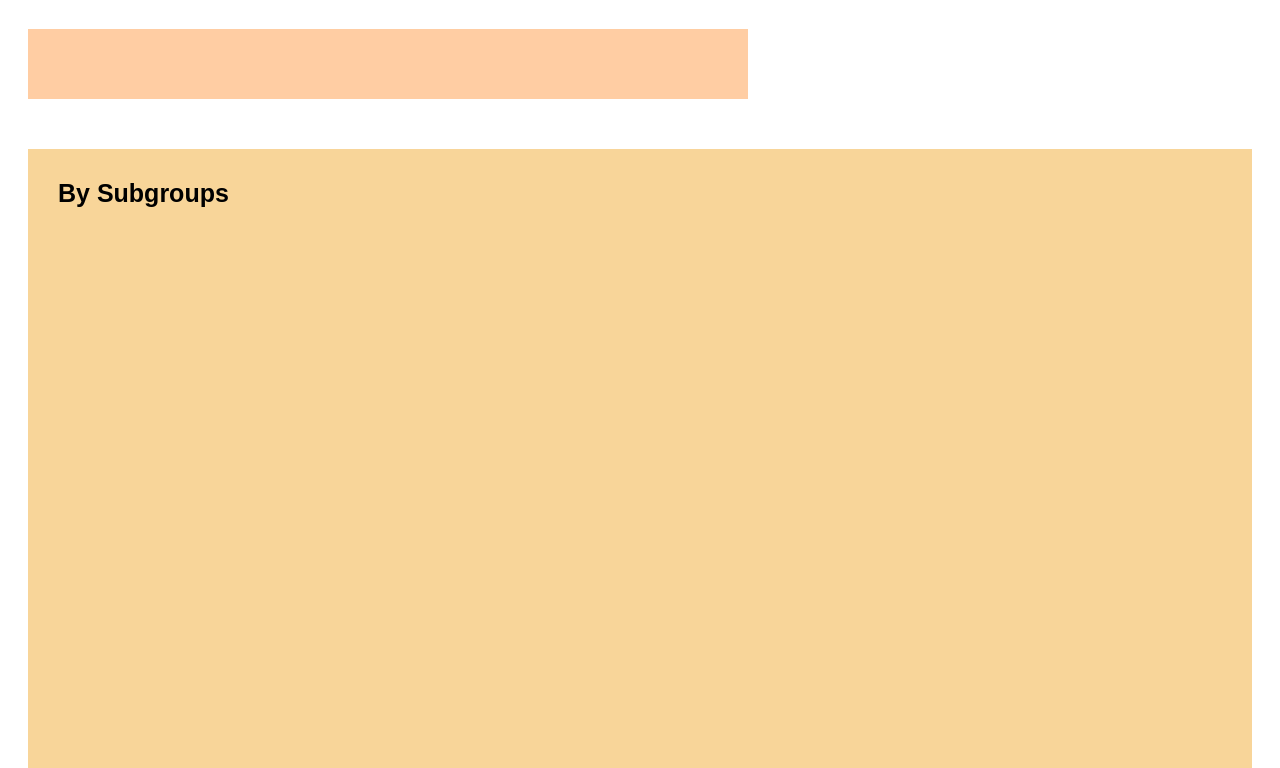
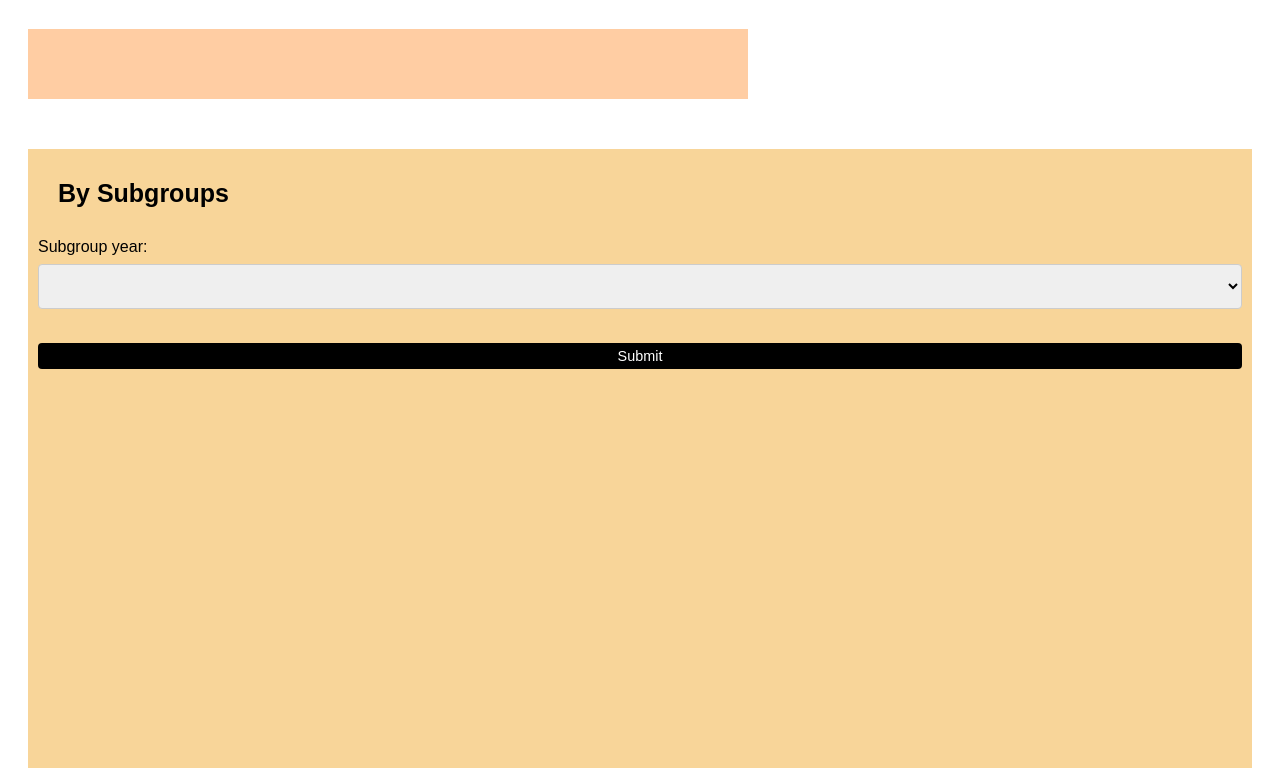
Before and after one commit to jamesturk/DataForGood-chicago, a Django app: page /main/dataandvisualize/ in a window 1280 px wide. Shown: the part 1068-1836 px from the top of the page. Run offline with Django 5.2, Linux system fonts and the light colour scheme; lists and menus that the app fills with data are empty.

Commit message:
updated form for subgroup year selection, html of visualization

```diff
--- a/dataforgood/main/forms.py
+++ b/dataforgood/main/forms.py
@@ -39,7 +39,17 @@ class SearchForm(forms.Form):
         widget=forms.CheckboxSelectMultiple,
         choices=get_choices(EconomicMain, 'year'))
 
+class SubgroupForm(forms.Form):
+    subgroup_year = forms.ChoiceField(
+        choices=[],
+        widget=forms.Select(attrs={
+            'class': 'form-control'
+        })
+    )
 
+    def __init__(self, year_choices, *args, **kwargs):
+        super().__init__(*args, **kwargs)
+        self.fields['subgroup_year'].choices = year_choices
 # class SearchForm(forms.Form):
 #     period = forms.ModelChoiceField(queryset = Georeference.objects.all())
 #         #period = forms.ModelChoiceField(queryset = Georeference.objects.all(), widget=forms.CheckboxSelectMultiple)
--- a/dataforgood/main/templates/dataandvisualize.html
+++ b/dataforgood/main/templates/dataandvisualize.html
@@ -243,27 +243,59 @@
                 });
             });
         </script>
+        <div class="subtable" id="table">
+            <h3>By Subgroups</h3>
 
-        <div class="subtable" id="table"">
-            <h3> By Subgroups </h3>
+            <form id="subgroup-form">
+                {{ subgroup_form.as_p }}
+                <input type="submit" value="Submit">
+            </form>
+
             <table class="table2" border="1">
-                <caption> {{subtable_year}} </caption>
-                <tr>
-                    {% for header in subtable_field.headers %}
-                        <th> {{ header }} </th>
-                    {% endfor %}
-                    {% for row in subtable_field.rows %}
-                    <tr>
-                        {% for value in row %}
-                            <td>{{value}}</td>
-                        {% endfor %}
-                    </tr>
-                {% endfor %}
+                <caption id="subtable-year"></caption>
+                <thead>
+                    <tr id="subtable-headers"></tr>
+                </thead>
+                <tbody id="subtable-rows"></tbody>
             </table>
         </div>
 
+        <script src="https://code.jquery.com/jquery-3.6.0.min.js"></script>
+        <script>
+            $(document).ready(function() {
+                var multiYearSubtableField = {{ multi_year_subtable_field|safe }};
 
+                // Function to update the subgroup table based on the selected year
+                function updateSubgroupTable(year) {
+                    var subtableData = multiYearSubtableField[year];
+                    $('#subtable-year').text(year);
+                    $('#subtable-headers').empty();
+                    $('#subtable-rows').empty();
 
+                    subtableData.headers.forEach(function(header) {
+                        $('#subtable-headers').append('<th>' + header + '</th>');
+                    });
+
+                    subtableData.rows.forEach(function(row) {
+                        var rowHtml = '<tr>';
+                        row.forEach(function(value) {
+                            rowHtml += '<td>' + value + '</td>';
+                        });
+                        rowHtml += '</tr>';
+                        $('#subtable-rows').append(rowHtml);
+                    });
+                }
+
+                $('#subgroup-form').submit(function(event) {
+                    event.preventDefault();
+                    var selectedYear = $('#id_subgroup_year').val();
+                    updateSubgroupTable(selectedYear);
+                });
+
+                var initialYear = '{{ subgroup_form.subgroup_year.value }}';
+                updateSubgroupTable(initialYear);
+            });
+        </script>
 
         <div class="maintable">
             <h3> Total Population </h3>
--- a/dataforgood/main/views.py
+++ b/dataforgood/main/views.py
@@ -7,7 +7,7 @@ from django.template.defaulttags import register
 
 from .utils import create_table, create_subgroup_tables, create_table_title
 from .models import Georeference, EconomicMain, EconomicSub
-from .forms import SearchForm
+from .forms import SearchForm, SubgroupForm
 
 @register.filter
 def get_item(dictionary, key):
@@ -28,6 +28,8 @@ def aboutus(request):
 def dataandvisualize(request):
     if request.method == 'GET':
         form = SearchForm(request.GET)
+        subgroup_form = SubgroupForm(year_choices=[])
+
         if form.is_valid():
             # Extract variables from SearchForm
             geograpahic_level = form.cleaned_data['geographic_level']
@@ -35,7 +37,7 @@ def dataandvisualize(request):
             category = form.cleaned_data['category']
             indicator = form.cleaned_data['indicator']
             year = form.cleaned_data['year']
-
+            subgroup_form = SubgroupForm(year_choices=[(str(year), str(year)) for year in form.cleaned_data['year']])
             # Create main table context variables
             table_title = create_table_title(indicator, year)
             field = create_table(category, geograpahic_level, geographic_unit, indicator, year)
@@ -61,13 +63,13 @@ def dataandvisualize(request):
             context = {
                 'field': field,
                 'table_title': table_title,
-                'subtable_field': multi_year_subtable_field[subtable_year],
-                'subtable_year': subtable_year,
-                'chart_data': chart_data
+                'multi_year_subtable_field': multi_year_subtable_field,
+                'chart_data': chart_data,
+                'subgroup_form': subgroup_form
             }
             return render(request, "dataandvisualize.html", context)
 
-    return render(request, "dataandvisualize.html", {'form': form})
+    return render(request, "dataandvisualize.html", {'form': form, 'subgroup_form': SubgroupForm(year_choices=[])})
 
 
 # Resources Page - /main/resources/
```
